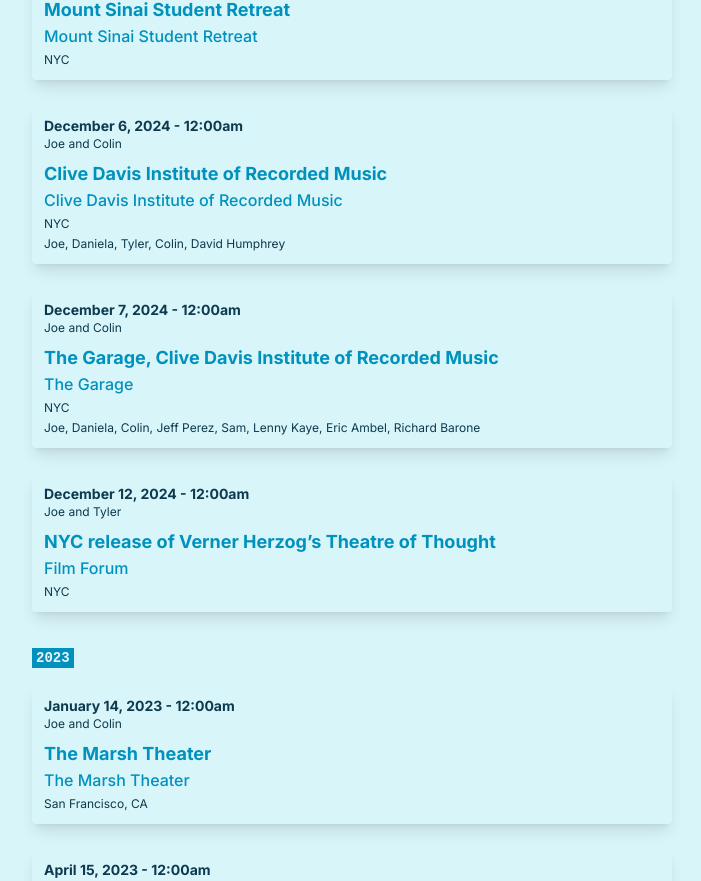
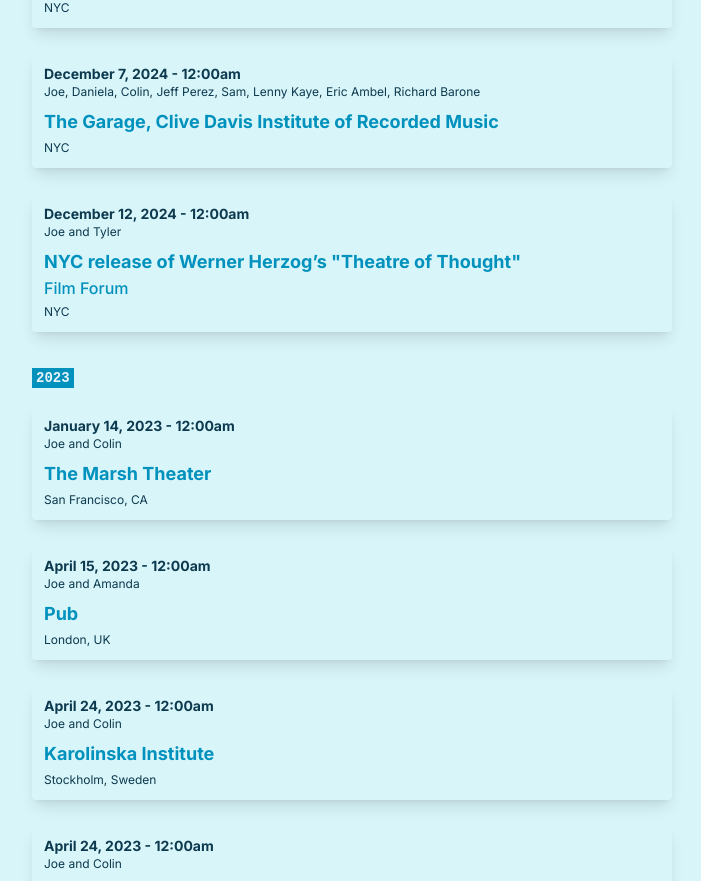
Before and after one commit to imercadal/joe-ledoux, a Next.js app: page /musician/gigs in a window 1280 px wide. Shown: the part 1892-2773 px from the top of the page, without its empty margins (288-989 px from the left). Built offline with nearby package versions, Linux system fonts and the light colour scheme; a web font is replaced by a local one.

Commit message:
gigs final adj

```diff
--- a/app/components/ScrollToTop.tsx
+++ b/app/components/ScrollToTop.tsx
@@ -27,7 +27,7 @@ export default function ScrollToTopButton() {
   return (
     <button
       onClick={scrollToTop}
-      className="fixed bottom-4 right-4 py-3 px-4 bg-accent text-white rounded-full shadow-lg hover:bg-subMenu transition"
+      className="fixed bottom-4 right-4 py-3 px-4 md:mb-2 md:mr-8 bg-accent text-white rounded-full shadow-lg hover:bg-subMenu transition"
       aria-label="Back to top"
     >
       ↑ Top
--- a/app/musician/show-data.ts
+++ b/app/musician/show-data.ts
@@ -284,22 +284,20 @@ export const shows: Show[] = [
     title: "The American Association for the Advancement of Science meeting",
     band: "Joe with Stuart Chatwood",
     date: new Date("2013-02-18"),
-    venue: "Vancouver, CA",
-    address: ""
+    venue: "Vancouver, CA"
   },
   {
     _id: 52,
     title: "Second Annual Heavy Mental Variety Show",
-    band: "Joe and Amanda",
+    band: "Joe, Daniela, Tyler, and Amanda",
     date: new Date("2013-05-18"),
     venue: "New York Psychoanalytic Institute",
     address: "New York",
-    notes: "Joe, Daniela, Tyler, and Amanda"
   },
   {
     _id: 53,
     title: "Sidewalk Café",
-    band: "Joe and Amanda",
+    band: "Amygdaloids",
     date: new Date("2013-03-09"),
     venue: "Sidewalk Café",
     address: "NYC"
@@ -307,11 +305,9 @@ export const shows: Show[] = [
   {
     _id: 54,
     title: "Make Music New York",
-    band: "Joe and Amanda",
+    band: "Joe, Amanda, and Serena Jost",
     date: new Date("2013-06-21"),
-    venue: "Make Music New York",
-    address: "NYC",
-    notes: "Joe, Amanda, and Serena Jost"
+    address: "NYC"
   },
   {
     _id: 55,
@@ -331,10 +327,10 @@ export const shows: Show[] = [
   },
   {
     _id: 57,
-    title: "Black Box Theatre, NYU Tisch School",
+    title: "Black Box Theatre",
     band: "Joe and Colin",
     date: new Date("2013-12-13"),
-    venue: "Black Box Theatre, NYU Tisch School",
+    venue: "NYU Tisch School",
     address: "NYC"
   },
   {
@@ -342,7 +338,6 @@ export const shows: Show[] = [
     title: "Cantina Royale",
     band: "Joe and Colin",
     date: new Date("2013-12-18"),
-    venue: "Cantina Royale",
     address: "NYC"
   },
 
@@ -357,18 +352,16 @@ export const shows: Show[] = [
   {
     _id: 60,
     title: "Palis des congress de Montreal",
-    band: "Joe and Colin",
+    band: "Joe, Daniela, Tyler, and Colin",
     date: new Date("2014-04-06"),
     venue: "Palis des congress de Montreal",
     address: "Montreal, Canada",
-    notes: "Joe, Daniela, Tyler, and Colin"
   },
   {
     _id: 61,
     title: "Bowery Electric",
-    band: "Joe and Colin",
+    band: "Amygdaloids",
     date: new Date("2014-03-13"),
-    venue: "Bowery Electric",
     address: "NYC"
   },
   {
@@ -376,18 +369,12 @@ export const shows: Show[] = [
     title: "North Branch Inn",
     band: "Joe and Colin",
     date: new Date("2014-08-09"),
-    venue: "North Branch Inn",
-    address: "North Branch, NY",
-    notes: "Joe and Colin"
   },
   {
     _id: 63,
-    title: "German Psych Association Meeting",
+    title: "German Psychology Association Meeting",
     band: "Joe with German scientists",
     date: new Date("2014-09-22"),
-    venue: "German Psych Association Meeting",
-    address: "",
-    notes: "with the German Amygdaloids"
   },
   {
     _id: 64,
@@ -411,7 +398,6 @@ export const shows: Show[] = [
     title: "Blue Moon Saloon",
     band: "Joe and Colin",
     date: new Date("2014-10-25"),
-    venue: "Blue Moon Saloon",
     address: "Lafayette, LA"
   },
   {
@@ -419,76 +405,62 @@ export const shows: Show[] = [
     title: "Live on KRVS (NPR)",
     band: "Joe and Colin",
     date: new Date("2014-10-25"),
-    venue: "KRVS (NPR)",
     address: "Lafayette, LA"
   },
   {
     _id: 68,
-    title: "NYU Global Center",
+    title: "NYU Global Center, with Rosanne Cash",
     band: "Joe and Colin",
     date: new Date("2014-11-18"),
-    venue: "NYU Global Center",
-    address: "NYC",
-    notes: "with Rosanne Cash"
+    address: "NYC"
   },
   {
     _id: 69,
     title: "HiFi Bar",
-    band: "Joe and Colin",
+    band: "Amygdaloids",
     date: new Date("2015-01-11"),
-    venue: "HiFi Bar",
     address: "NYC"
   },
   {
     _id: 70,
     title: "Sidewalk Cafe",
-    band: "Joe and Colin",
+    band: "Joe, Daniela, Tyler, and Colin",
     date: new Date("2015-01-15"),
-    venue: "Sidewalk Cafe",
     address: "NYC",
-    notes: "Joe, Daniela, Tyler, and Colin"
   },
   {
     _id: 71,
     title: "Bowery Electric",
-    band: "Joe and Colin",
+    band: "Joe, Daniela, Tyler, and Colin",
     date: new Date("2015-03-13"),
-    venue: "Bowery Electric",
     address: "NYC",
-    notes: "Joe, Daniela, Tyler, and Colin"
   },
   {
     _id: 72,
     title: "DROM",
-    band: "Joe and Colin",
+    band: "Joe, Daniela, Tyler, and Colin",
     date: new Date("2015-03-22"),
-    venue: "DROM",
     address: "NYC",
-    notes: "Joe, Daniela, Tyler, and Colin"
   },
   {
     _id: 73,
     title: "Private Event at Will Cotton Studio",
     band: "Joe and Colin",
     date: new Date("2015-05-07"),
-    venue: "Will Cotton Studio",
-    address: "NYC",
-    notes: "Joe and Colin"
+    address: "NYC"
   },
   {
     _id: 74,
     title: "Sidewalk Cafe",
-    band: "Joe and Colin",
+    band: "Amygdaloids",
     date: new Date("2015-05-10"),
-    venue: "Sidewalk Cafe",
     address: "NYC"
   },
   {
     _id: 75,
     title: "Cornelia Street Café",
-    band: "Joe and Colin",
+    band: "Amygdaloids",
     date: new Date("2015-06-22"),
-    venue: "Cornelia Street Café",
     address: "NYC"
   },
   {
@@ -496,7 +468,6 @@ export const shows: Show[] = [
     title: "Rock Valley Schoolhouse",
     band: "Joe and Colin",
     date: new Date("2015-06-28"),
-    venue: "Rock Valley Schoolhouse",
     address: "Long Eddy, NY"
   },
   {
@@ -504,7 +475,6 @@ export const shows: Show[] = [
     title: "INNERSLEEVES RECORDS",
     band: "Joe and Colin",
     date: new Date("2015-07-09"),
-    venue: "INNERSLEEVES RECORDS",
     address: "Amagansett, NY"
   },
   {
@@ -512,7 +482,6 @@ export const shows: Show[] = [
     title: "Music and Cognition Conference",
     band: "Joe and Colin",
     date: new Date("2015-07-29"),
-    venue: "Music and Cognition Conference",
     address: "Nashville, TN"
   },
   {
@@ -520,7 +489,6 @@ export const shows: Show[] = [
     title: "Vanderbilt University, Blair Theater",
     band: "Joe and Colin",
     date: new Date("2015-08-01"),
-    venue: "Vanderbilt University, Blair Theater",
     address: "Nashville, TN"
   },
   {
@@ -528,7 +496,6 @@ export const shows: Show[] = [
     title: "The Basement",
     band: "Joe and Colin",
     date: new Date("2015-08-02"),
-    venue: "The Basement",
     address: "Nashville, TN"
   },
   {
@@ -536,7 +503,6 @@ export const shows: Show[] = [
     title: "HiFi Bar",
     band: "Joe and Colin",
     date: new Date("2015-10-21"),
-    venue: "HiFi Bar",
     address: "NYC"
   },
   {
@@ -544,57 +510,49 @@ export const shows: Show[] = [
     title: "Private Event",
     band: "Joe and Colin",
     date: new Date("2015-11-20"),
-    venue: "Private Event",
     address: "NYC"
   },
-    // 2016 Shows
+  // 2016 Shows
   {
     _id: 90,
     title: "Sidewalk Café",
-    band: "Joe and Colin",
+    band: "Amygdaloids",
     date: new Date("2016-01-11"),
-    venue: "Sidewalk Café",
     address: "NYC"
   },
   {
     _id: 91,
     title: "Kimmel Center, NYU",
-    band: "Joe and Colin",
+    band: "Amygdaloids",
     date: new Date("2016-03-18"),
-    venue: "Kimmel Center, NYU",
     address: "NYC"
   },
   {
     _id: 92,
     title: "DROM",
-    band: "Joe and Colin",
+    band: "Joe, Daniela, Tyler, and Colin",
     date: new Date("2016-04-03"),
-    venue: "DROM",
     address: "NYC",
-    notes: "Joe, Daniela, Tyler, and Colin"
   },
   {
     _id: 93,
     title: "Rock Valley Schoolhouse",
     band: "Joe and Colin",
     date: new Date("2016-08-07"),
-    venue: "Rock Valley Schoolhouse",
     address: "Long Eddy, NY"
   },
   {
     _id: 94,
     title: "Kimmel Center, NYU",
-    band: "Joe and Colin",
+    band: "Amygdaloids",
     date: new Date("2016-09-22"),
-    venue: "Kimmel Center, NYU",
     address: "NYC"
   },
   {
     _id: 95,
     title: "Sidewalk Cafe",
-    band: "Joe and Colin",
+    band: "Amygdaloids",
     date: new Date("2016-10-25"),
-    venue: "Sidewalk Cafe",
     address: "NYC"
   },
   {
@@ -602,7 +560,6 @@ export const shows: Show[] = [
     title: "HiFi Bar",
     band: "Joe and Colin",
     date: new Date("2016-11-21"),
-    venue: "HiFi Bar",
     address: "NYC"
   },
 
@@ -612,41 +569,34 @@ export const shows: Show[] = [
     title: "The Burren",
     band: "Joe and Colin",
     date: new Date("2017-01-10"),
-    venue: "The Burren",
     address: "Somerville, MA"
   },
   {
     _id: 98,
     title: "Sidewalk Café",
-    band: "Joe and Colin",
+    band: "Joe, Colin, Daniela, Tyler",
     date: new Date("2017-01-31"),
-    venue: "Sidewalk Café",
     address: "NYC",
-    notes: "Joe, Colin, Daniela, Tyler"
   },
   {
     _id: 99,
     title: "The Blue Room",
     band: "Joe and Colin",
     date: new Date("2017-03-08"),
-    venue: "The Blue Room",
     address: "Sarah Lawrence College, Bronxville, NY",
-    notes: "Joe and Colin"
   },
   {
     _id: 100,
     title: "Rock Valley Schoolhouse",
     band: "Joe and Colin",
     date: new Date("2017-07-30"),
-    venue: "Rock Valley Schoolhouse",
     address: "Long Eddy, NY"
   },
   {
     _id: 101,
     title: "Sidewalk Café",
-    band: "Joe and Colin",
+    band: "Amygdaloids",
     date: new Date("2017-10-19"),
-    venue: "Sidewalk Café",
     address: "NYC"
   },
   {
@@ -654,7 +604,6 @@ export const shows: Show[] = [
     title: "Upsala",
     band: "Joe and Colin",
     date: new Date("2017-11-02"),
-    venue: "Upsala",
     address: "Sweden"
   },
   {
@@ -662,7 +611,6 @@ export const shows: Show[] = [
     title: "Stavanger",
     band: "Joe and Colin",
     date: new Date("2017-11-07"),
-    venue: "Stavanger",
     address: "Norway"
   },
 
@@ -672,7 +620,6 @@ export const shows: Show[] = [
     title: "Alphabet Beer Company",
     band: "Joe and Colin",
     date: new Date("2018-01-07"),
-    venue: "Alphabet Beer Company",
     address: "NYC"
   },
   {
@@ -680,7 +627,6 @@ export const shows: Show[] = [
     title: "CUNY Graduate Center",
     band: "Joe",
     date: new Date("2018-03-02"),
-    venue: "CUNY Graduate Center",
     address: "NYC"
   },
   {
@@ -688,24 +634,19 @@ export const shows: Show[] = [
     title: "Rome, Italy",
     band: "Joe and Colin",
     date: new Date("2018-03-08"),
-    venue: "Rome, Italy",
-    address: ""
   },
   {
     _id: 107,
     title: "Spectrum",
-    band: "Joe and Colin",
+    band: "Joe, Colin, Daniela, Tyler",
     date: new Date("2018-05-10"),
-    venue: "Spectrum",
     address: "NYC",
-    notes: "Joe, Colin, Daniela, Tyler"
   },
   {
     _id: 108,
     title: "The Smithsonian, S. Dillon Ripley Center",
     band: "Joe and Colin",
     date: new Date("2018-05-23"),
-    venue: "The Smithsonian, S. Dillon Ripley Center",
     address: "Washington DC"
   },
   {
@@ -713,15 +654,12 @@ export const shows: Show[] = [
     title: "Mexico City",
     band: "Joe and Colin",
     date: new Date("2018-05-31"),
-    venue: "Mexico City",
-    address: "Mexico"
   },
   {
     _id: 110,
     title: "Rock Valley Schoolhouse",
-    band: "Joe and Colin",
+    band: "Amygdaloids",
     date: new Date("2018-08-26"),
-    venue: "Rock Valley Schoolhouse",
     address: "Long Eddy, NY"
   },
   {
@@ -729,24 +667,20 @@ export const shows: Show[] = [
     title: "House Concert",
     band: "Joe and Colin",
     date: new Date("2018-10-27"),
-    venue: "House Concert",
     address: "Nashville, TN"
   },
   {
     _id: 112,
     title: "Sidewalk Café",
-    band: "Joe and Colin",
+    band: "Joe, Colin, Daniela, Tyler",
     date: new Date("2018-11-18"),
-    venue: "Sidewalk Café",
     address: "NYC",
-    notes: "Joe, Colin, Daniela, Tyler"
   },
   {
     _id: 113,
     title: "Sidewalk Café",
     band: "Joe and Colin",
     date: new Date("2018-12-07"),
-    venue: "Sidewalk Café",
     address: "NYC"
   },
 
@@ -754,18 +688,15 @@ export const shows: Show[] = [
   {
     _id: 114,
     title: "Academia Delle Scienze and XO Café",
-    band: "Joe and Colin",
+    band: "Joe, Daniela, and Colin",
     date: new Date("2019-04-14"),
-    venue: "Academia Delle Scienze and XO Café",
     address: "Turin, Italy",
-    notes: "Joe, Daniela, and Colin"
   },
   {
     _id: 115,
     title: "National Sawdust",
     band: "Colin, Corneius Dufalo, Ittai Shipira",
     date: new Date("2019-05-24"),
-    venue: "National Sawdust",
     address: "NYC"
   },
   {
@@ -773,26 +704,23 @@ export const shows: Show[] = [
     title: "Rock Valley School House",
     band: "Joe and Colin",
     date: new Date("2019-09-01"),
-    venue: "Rock Valley School House",
     address: "Long Eddy, NY"
   },
   {
     _id: 117,
     title: "Niagara Bar",
-    band: "Joe and Colin",
+    band: "Joe, Tyler, Daniela, and Colin",
     date: new Date("2019-12-10"),
-    venue: "Niagara Bar",
     address: "NYC",
-    notes: "Joe, Tyler, Daniela, and Colin"
   },
 
-  // 2020 and 2021 (Pandemic Pause)
+
+  // 2022 Shows
   {
     _id: 118,
     title: "Rock Valley School House",
     band: "Joe and Colin",
     date: new Date("2022-07-03"),
-    venue: "Rock Valley School House",
     address: "Long Eddy, NY"
   },
 
@@ -802,7 +730,6 @@ export const shows: Show[] = [
     title: "The Marsh Theater",
     band: "Joe and Colin",
     date: new Date("2023-01-14"),
-    venue: "The Marsh Theater",
     address: "San Francisco, CA"
   },
   {
@@ -810,7 +737,6 @@ export const shows: Show[] = [
     title: "Pub",
     band: "Joe and Amanda",
     date: new Date("2023-04-15"),
-    venue: "Pub",
     address: "London, UK"
   },
   {
@@ -818,7 +744,6 @@ export const shows: Show[] = [
     title: "Karolinska Institute",
     band: "Joe and Colin",
     date: new Date("2023-04-24"),
-    venue: "Karolinska Institute",
     address: "Stockholm, Sweden"
   },
   {
@@ -826,24 +751,21 @@ export const shows: Show[] = [
     title: "Candyland Art Space",
     band: "Joe and Colin",
     date: new Date("2023-04-24"),
-    venue: "Candyland Art Space",
     address: "Stockholm, Sweden"
   },
   {
     _id: 123,
     title: "Association for the Scientific Study of Consciousness",
-    band: "Joe and Colin",
+    band: "Joe, Colin, David Humphrey, Heather Fergusen, and Richard Barone",
     date: new Date("2023-06-23"),
     venue: "Kimmel C Center, NYU",
     address: "NYC",
-    notes: "with David Humphrey, Heather Fergusen, and Richard Barone"
   },
   {
     _id: 124,
     title: "Rockwood Music Hall",
     band: "Joe and Colin",
     date: new Date("2023-06-25"),
-    venue: "Rockwood Music Hall",
     address: "NYC"
   },
   {
@@ -851,7 +773,6 @@ export const shows: Show[] = [
     title: "Smithsonian",
     band: "Joe and Colin",
     date: new Date("2023-07-23"),
-    venue: "Smithsonian",
     address: "Washington, DC"
   },
   {
@@ -859,7 +780,6 @@ export const shows: Show[] = [
     title: "Time and Space Gallery",
     band: "Joe and Colin",
     date: new Date("2023-08-05"),
-    venue: "Time and Space Gallery",
     address: "Hudson, NY"
   },
   {
@@ -867,7 +787,6 @@ export const shows: Show[] = [
     title: "Hurleyville Performing Arts Center",
     band: "Joe and Colin",
     date: new Date("2023-08-11"),
-    venue: "Hurleyville Performing Arts Center",
     address: "Hurleyville, NY"
   },
   {
@@ -875,7 +794,6 @@ export const shows: Show[] = [
     title: "Basilica Hudson",
     band: "Joe and Colin",
     date: new Date("2023-07-09"),
-    venue: "Basilica Hudson",
     address: "Hudson, NY"
   },
   {
@@ -883,17 +801,14 @@ export const shows: Show[] = [
     title: "Right Proper Brewing Company",
     band: "Joe and Colin",
     date: new Date("2023-11-12"),
-    venue: "Right Proper Brewing Company",
     address: "Washington, DC"
   },
   {
     _id: 130,
     title: "LeDoux Lab Closing Party",
-    band: "Joe and Colin",
+    band: "Joe, Tyler, Daniela, Colin",
     date: new Date("2023-11-17"),
-    venue: "LeDoux Lab Closing Party",
     address: "NYU, NYC",
-    notes: "Joe, Tyler, Daniela, Colin"
   },
 
   // 2024 Shows
@@ -902,7 +817,6 @@ export const shows: Show[] = [
     title: "House Concert",
     band: "Joe and Colin",
     date: new Date("2024-06-13"),
-    venue: "House Concert",
     address: "NYC"
   },
   {
@@ -910,7 +824,6 @@ export const shows: Show[] = [
     title: "Rio De Janeiro",
     band: "Joe and Colin",
     date: new Date("2024-06-23"),
-    venue: "Rio De Janeiro",
     address: "Brazil"
   },
   {
@@ -918,7 +831,6 @@ export const shows: Show[] = [
     title: "Rock Valley School House",
     band: "Joe and Colin",
     date: new Date("2024-09-01"),
-    venue: "Rock Valley School House",
     address: "Long Eddy, NY"
   },
   {
@@ -926,38 +838,32 @@ export const shows: Show[] = [
     title: "University Fernando Pessoa",
     band: "Joe and Amanda",
     date: new Date("2024-10-10"),
-    venue: "University Fernando Pessoa",
     address: "Porto, Portugal"
   },
   {
     _id: 135,
     title: "Mount Sinai Student Retreat",
-    band: "Joe and Colin",
+    band: "Joe, Daniela, Colin",
     date: new Date("2024-11-08"),
-    venue: "Mount Sinai Student Retreat",
     address: "NYC"
   },
   {
     _id: 136,
     title: "Clive Davis Institute of Recorded Music",
-    band: "Joe and Colin",
+    band: "Joe, Daniela, Tyler, Colin, David Humphrey",
     date: new Date("2024-12-06"),
-    venue: "Clive Davis Institute of Recorded Music",
     address: "NYC",
-    notes: "Joe, Daniela, Tyler, Colin, David Humphrey"
   },
   {
     _id: 137,
     title: "The Garage, Clive Davis Institute of Recorded Music",
-    band: "Joe and Colin",
+    band: "Joe, Daniela, Colin, Jeff Perez, Sam, Lenny Kaye, Eric Ambel, Richard Barone",
     date: new Date("2024-12-07"),
-    venue: "The Garage",
     address: "NYC",
-    notes: "Joe, Daniela, Colin, Jeff Perez, Sam, Lenny Kaye, Eric Ambel, Richard Barone"
   },
   {
     _id: 138,
-    title: "NYC release of Verner Herzog’s Theatre of Thought",
+    title: 'NYC release of Werner Herzog’s "Theatre of Thought"',
     band: "Joe and Tyler",
     date: new Date("2024-12-12"),
     venue: "Film Forum",
@@ -970,7 +876,6 @@ export const shows: Show[] = [
     title: "Seminary Hill",
     band: "Joe and Colin",
     date: new Date("2025-03-27"),
-    venue: "Seminary Hill",
     address: "Callicoon, NY"
   },
   {
@@ -978,7 +883,6 @@ export const shows: Show[] = [
     title: "The Hound Bookstore",
     band: "Joe and Colin",
     date: new Date("2025-03-28"),
-    venue: "The Hound Bookstore",
     address: "Roscoe, NY"
   },
   {
@@ -986,12 +890,11 @@ export const shows: Show[] = [
     title: "Ritz Carlton",
     band: "Joe and Colin",
     date: new Date("2025-09-03"),
-    venue: "Ritz Carlton",
     address: "New Orleans, LA"
   },
   {
     _id: 142,
-    title: "Verner Herzog’s Theatre of Thought release",
+    title: 'Werner Herzog’s "Theatre of Thought" release',
     band: "Joe and Colin",
     date: new Date("2025-09-04"),
     venue: "Broad Theatre",
```
